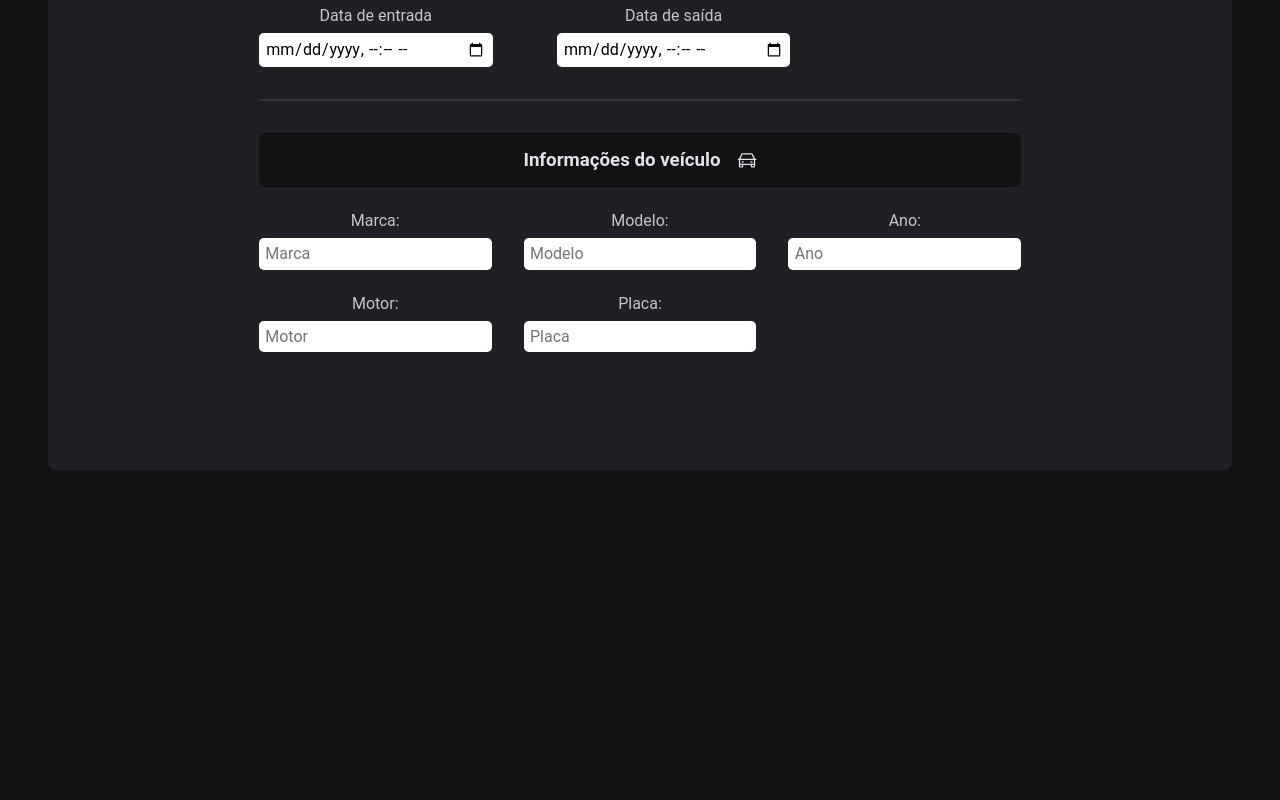
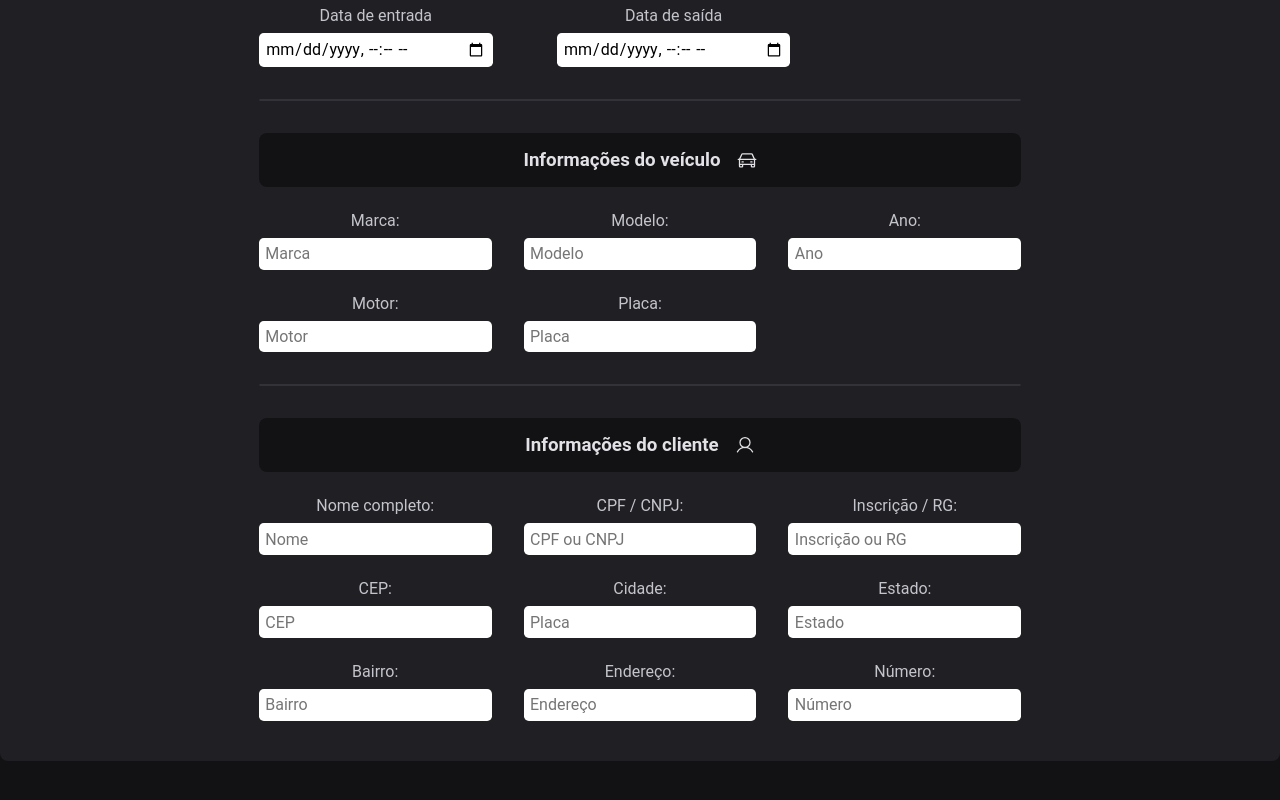
Before and after one commit to caueperuque/ordem_servico, a React (Vite) app: page / in a window 1280 px wide. Shown: the part 250-1050 px from the top of the page. Before the commit the page ends 800 px from the top, so only its background shows below. Built offline with nearby package versions, Linux system fonts and the light colour scheme.

Commit message:
feat: info cliente

```diff
--- a/src/DefaultLayout/styles.ts
+++ b/src/DefaultLayout/styles.ts
@@ -1,8 +1,8 @@
 import styled from "styled-components";
 
 export const LayoutContainer = styled.div`
-    max-width: 74rem;
-    height: calc(100vh - 10rem);
+    /* max-width: 74rem; */
+    /* height: calc(100vh - 10rem); */
     margin: 5rem auto;
     padding: 2.5rem;
 
--- /dev/null
+++ b/src/helpers/functions.ts
@@ -0,0 +1,14 @@
+interface ResultConsultarCep {
+  cep: string
+  logradouro: string
+  bairro: string
+  uf: string
+  localidade: string
+}
+
+export const consultarCep = async (cep: string): Promise<ResultConsultarCep> => {
+  const response = await fetch(`https://viacep.com.br/ws/${cep}/json`);
+  const dadosCep = await response.json();
+
+  return dadosCep;
+};
--- /dev/null
+++ b/src/pages/OrdemServico/components/InfoCliente/index.tsx
@@ -0,0 +1,90 @@
+//Dados do cliente
+/*
+     Nome
+     CPF/CNPJ
+     Inscrição/RG
+     Endereço / bairro
+     CEP
+     Cidade - estado
+  */
+
+import { User } from "phosphor-react";
+import { InputsDadosClienteContainer } from "./styles";
+import { useEffect, useState } from "react";
+import { consultarCep } from "../../../../helpers/functions";
+
+export const InfoCliente = () => {
+  const [cepField, setCepField] = useState<string>('');
+  const [cityField, setCityField] = useState<string>('');
+  const [addressField, setAddressField] = useState<string>('');
+  const [stateField, setStateField] = useState<string>('');
+  const [neighborhoodField, setNeighborhoodField] = useState<string>('');
+  const [numberField, setNumberField] = useState<string>('');
+
+
+  useEffect(() => {
+    if(cepField.length === 8){
+      consultarCep(cepField).then(({ logradouro, bairro, uf, localidade }) => {
+        setAddressField(logradouro);
+        setNeighborhoodField(bairro);
+        setCityField(localidade);
+        setStateField(uf);
+
+      });
+    }
+  }, [cepField]);
+
+  // console.log(cep);
+
+  return (
+    <InputsDadosClienteContainer>
+      <header>
+        <h3>Informações do cliente</h3>
+        <User size={20} />
+      </header>
+      <div className="row">
+        <div className="input-group">
+          <label htmlFor="">Nome completo:</label>
+          <input type="text" placeholder="Nome" />
+        </div>
+        <div className="input-group">
+          <label htmlFor="">CPF / CNPJ:</label>
+          <input type="text" placeholder="CPF ou CNPJ" />
+        </div>
+        <div className="input-group">
+          <label htmlFor="">Inscrição / RG:</label>
+          <input type="number" placeholder="Inscrição ou RG" />
+        </div>
+      </div>
+
+      <div className="row">
+        <div className="input-group">
+          <label htmlFor="">CEP:</label>
+          <input type="text" placeholder="CEP" value={cepField} onChange={(e) => setCepField(e.target.value)}/>
+        </div>
+        <div className="input-group">
+          <label htmlFor="">Cidade:</label>
+          <input type="text" placeholder="Placa" value={cityField} onChange={(e) => setCityField(e.target.value)} />
+        </div>
+        <div className="input-group">
+          <label htmlFor="">Estado:</label>
+          <input type="text" placeholder="Estado" value={stateField} onChange={(e) => setStateField(e.target.value)} />
+        </div>
+      </div>
+      <div className="row">
+        <div className="input-group">
+          <label htmlFor="">Bairro:</label>
+          <input type="text" placeholder="Bairro" value={neighborhoodField} onChange={(e) => setNeighborhoodField(e.target.value)} />
+        </div>
+        <div className="input-group">
+          <label htmlFor="">Endereço:</label>
+          <input type="text" placeholder="Endereço" value={addressField} onChange={(e) => setAddressField(e.target.value)} />
+        </div>
+        <div className="input-group">
+          <label htmlFor="">Número:</label>
+          <input type="text" placeholder="Número" value={numberField} onChange={(e) => setNumberField(e.target.value)} />
+        </div>
+      </div>
+    </InputsDadosClienteContainer>
+  );
+};
--- /dev/null
+++ b/src/pages/OrdemServico/components/InfoCliente/styles.ts
@@ -0,0 +1,7 @@
+import styled from "styled-components";
+
+export const InputsDadosClienteContainer = styled.div`
+  display: flex;
+  flex-direction: column;
+  gap: 1.5rem;
+`;
--- a/src/pages/OrdemServico/components/InfoVeiculo/styles.ts
+++ b/src/pages/OrdemServico/components/InfoVeiculo/styles.ts
@@ -4,21 +4,4 @@ export const InputsInfoVeiculoContainer = styled.div`
   display: flex;
   flex-direction: column;
   gap: 1.5rem;
-
-  h3 {
-    text-align: center
-  }
-
-  .input-group {
-    display: flex;
-    flex-direction: column;
-    align-items: center;
-    gap: 0.5rem;
-  }
-
-  .row {
-    display: flex;
-    align-items: flex-start;
-    gap: 2rem;
-  }
 `;
--- a/src/pages/OrdemServico/index.tsx
+++ b/src/pages/OrdemServico/index.tsx
@@ -3,6 +3,7 @@ import { InfoPecasServicos } from "./components/InfoPecasServicos";
 import { OrdemServicoContainer, Separator } from "./styles";
 import { InputData } from "./components/Data";
 import { InfoVeiculo } from "./components/InfoVeiculo";
+import { InfoCliente } from "./components/InfoCliente";
 
 export const OrdemServico = () => {
   type Inputs = {
@@ -54,6 +55,8 @@ export const OrdemServico = () => {
         <InputData />
         <Separator />
         <InfoVeiculo />
+        <Separator />
+        <InfoCliente />
         {/* register your input into the hook by invoking the "register" function */}
         {/* <input defaultValue="test" {...register("example")} /> */}
 
--- a/src/styles/global.ts
+++ b/src/styles/global.ts
@@ -40,4 +40,21 @@ export const GlobalStyle = createGlobalStyle`
     font-weight: 400;
     font-size: 1rem;
   }
+
+  h3 {
+    text-align: center
+  }
+
+  .input-group {
+    display: flex;
+    flex-direction: column;
+    align-items: center;
+    gap: 0.5rem;
+  }
+
+  .row {
+    display: flex;
+    align-items: flex-start;
+    gap: 2rem;
+  }
 `;
```
Also changed, not shown: src/pages/OrdemServico/components/DadosCliente/index.tsx (deleted, +0 -9 lines).
